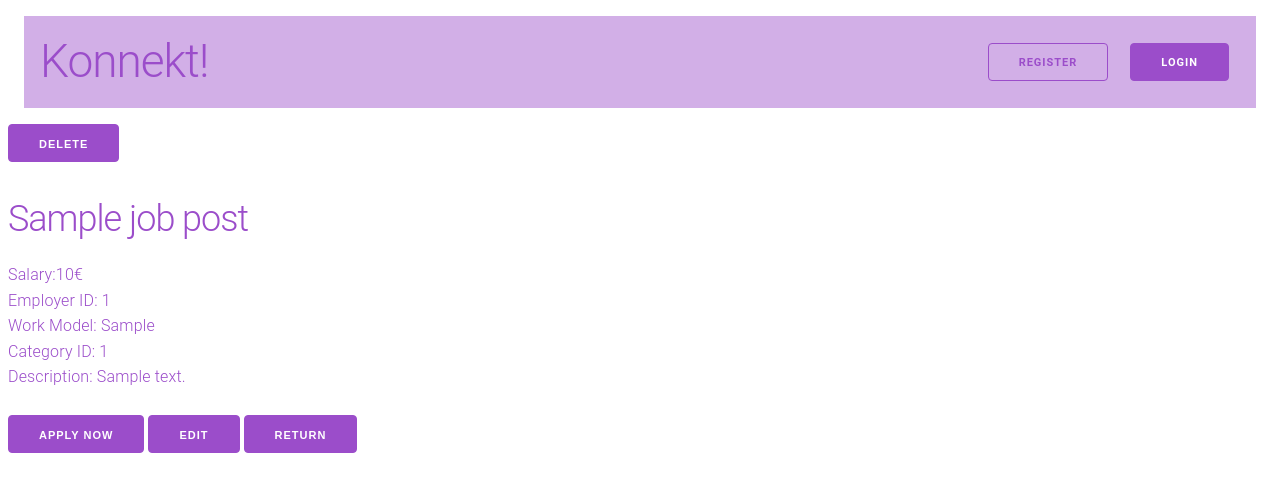
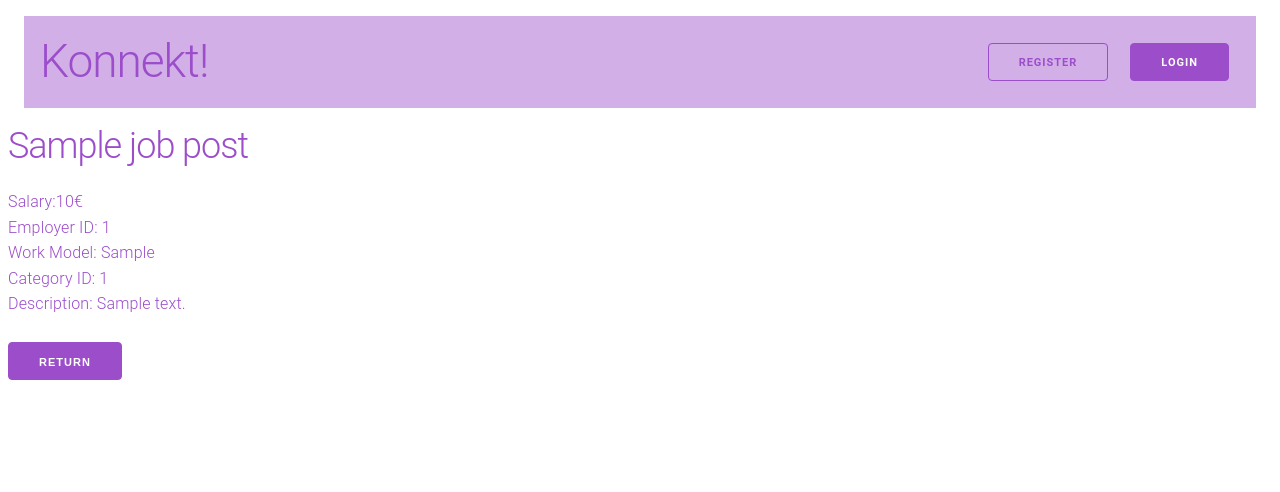
Before and after one commit to Spanca05/LBAW-Konnekt, a Laravel app: template resources/views/pages/jobpost.blade.php in a window 1280 px wide. Shown: the top 492 px of the page. Run offline with Laravel 12, Linux system fonts and the light colour scheme; the template is opened without the code that fills it: most values are stand-ins (such as "Sample title", 1, 10 or a date in 2020).

Commit message:
apply,edit,delete bottons appear now to right user accordingly

```diff
--- a/resources/views/pages/jobpost.blade.php
+++ b/resources/views/pages/jobpost.blade.php
@@ -4,15 +4,19 @@
 
 @section('content')
     <section id="jobpost">
-        <form method = "POST" action="{{ route('jobpost.delete', ['jobpost' => $jobPost->id]) }}">
-            @csrf
-            @method('DELETE')
-            <button class="delete-button" onclick="return confirm('Do you want to delete?');">Delete</button>
-        </form>
         @include('partials.jobpost', ['jobPost' => $jobPost])
         <p class="description">Description: {{ $jobPost->description }} </p>
-        <button class="apply-button">Apply Now</button>
-        <a href="{{ route('jobpost.edit', ['jobpost' => $jobPost->id]) }}"><button class="apply-button">Edit</button></a>
+        @if(auth()->check() && auth()->user()->role === 'JobSeeker')
+            <button class="apply-button">Apply Now</button>
+        @endif
+        @if (auth()->id() === $jobPost->employer_id)
+            <form method = "POST" action="{{ route('jobpost.delete', ['jobpost' => $jobPost->id]) }}">
+                @csrf
+                @method('DELETE')
+                <button class="delete-button" onclick="return confirm('Do you want to delete?');">Delete</button>
+            </form>
+            <a href="{{ route('jobpost.edit', ['jobpost' => $jobPost->id]) }}"><button class="apply-button">Edit</button></a>
+        @endif
         <a href="{{ route('pages.jobposts.index') }}" ><button class="return" >return</button></a>
     </section>
 
```
